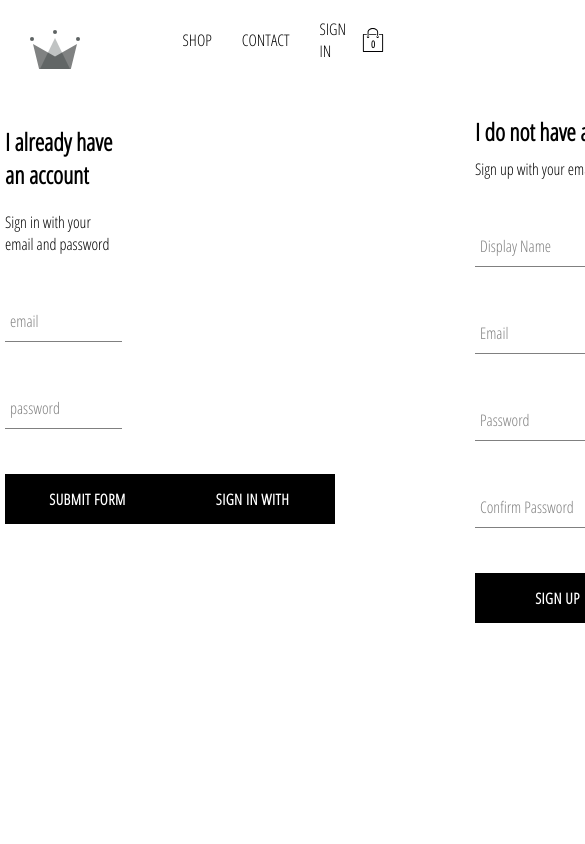
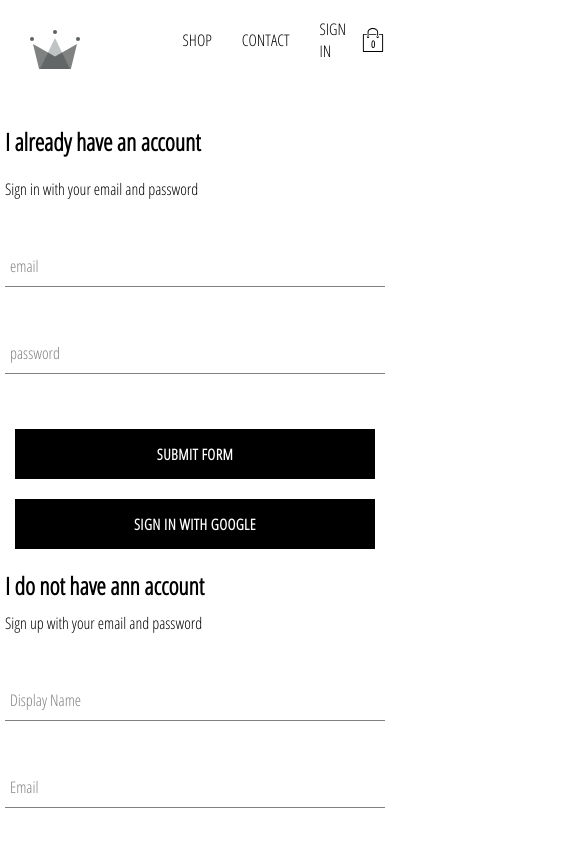
Before and after one commit to tasutagazo/react-ecomm, a React (Create React App) app: page /signin in a window 390 px wide. Shown: the top 844 px of the page, 585 px wide, since content can reach past the window. Built offline with nearby package versions, Linux system fonts and the light colour scheme; no server answers.

Commit message:
media queries sign in

```diff
--- a/src/components/custom-button/custom-button.styles.scss
+++ b/src/components/custom-button/custom-button.styles.scss
@@ -44,3 +44,10 @@
     }
   }
 }
+@media only screen and (max-width: 768px) {
+
+  .custom-button {
+    width: 100%;
+    margin: 10px;
+  }
+}
--- a/src/components/sign-in/sign-in.styles.scss
+++ b/src/components/sign-in/sign-in.styles.scss
@@ -10,3 +10,12 @@
         justify-content: space-between;
     }
 }
+
+@media only screen and (max-width: 768px) {
+    .sign-in {
+        width: 100%;
+        .buttons {
+            flex-wrap: wrap;
+        }
+    }
+}
--- a/src/pages/sign-in-sign-up-page/sign-in-sign-up-page.styles.scss
+++ b/src/pages/sign-in-sign-up-page/sign-in-sign-up-page.styles.scss
@@ -4,3 +4,10 @@
     justify-content: space-between;
     margin: 30px auto;
   }
+
+  @media only screen and (max-width: 768px) {
+    .sign-in-and-sign-up {
+      width: 100%;
+      flex-wrap: wrap;
+    }
+  }
```
